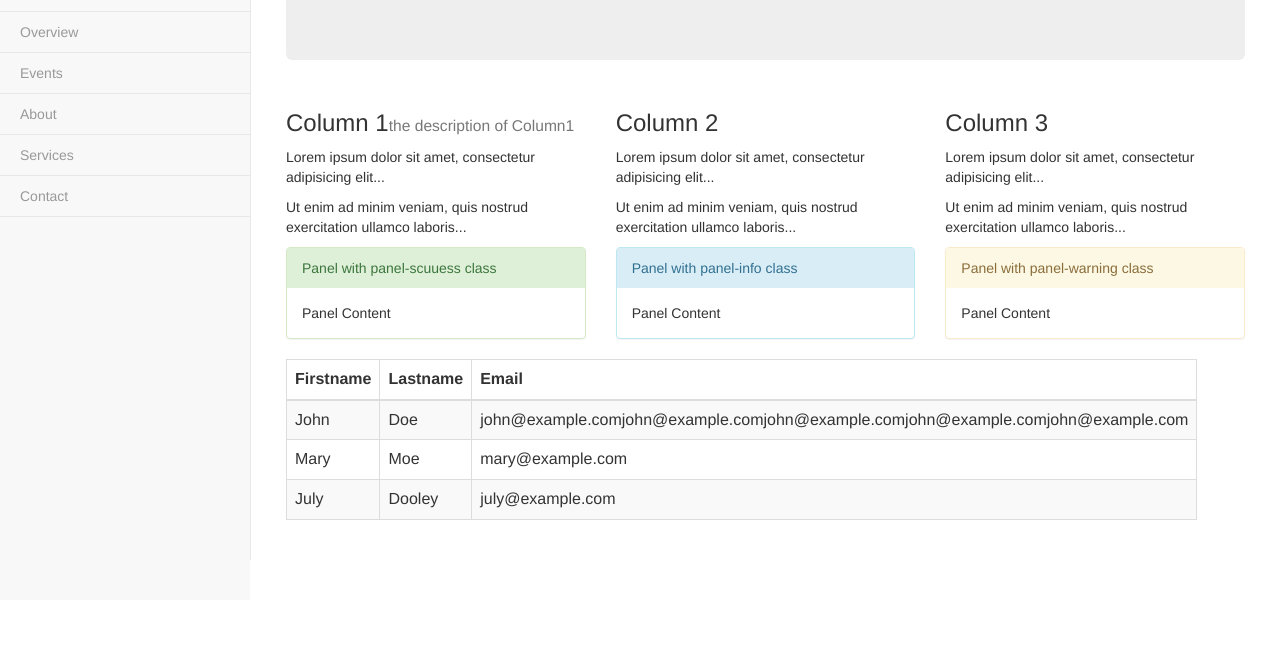
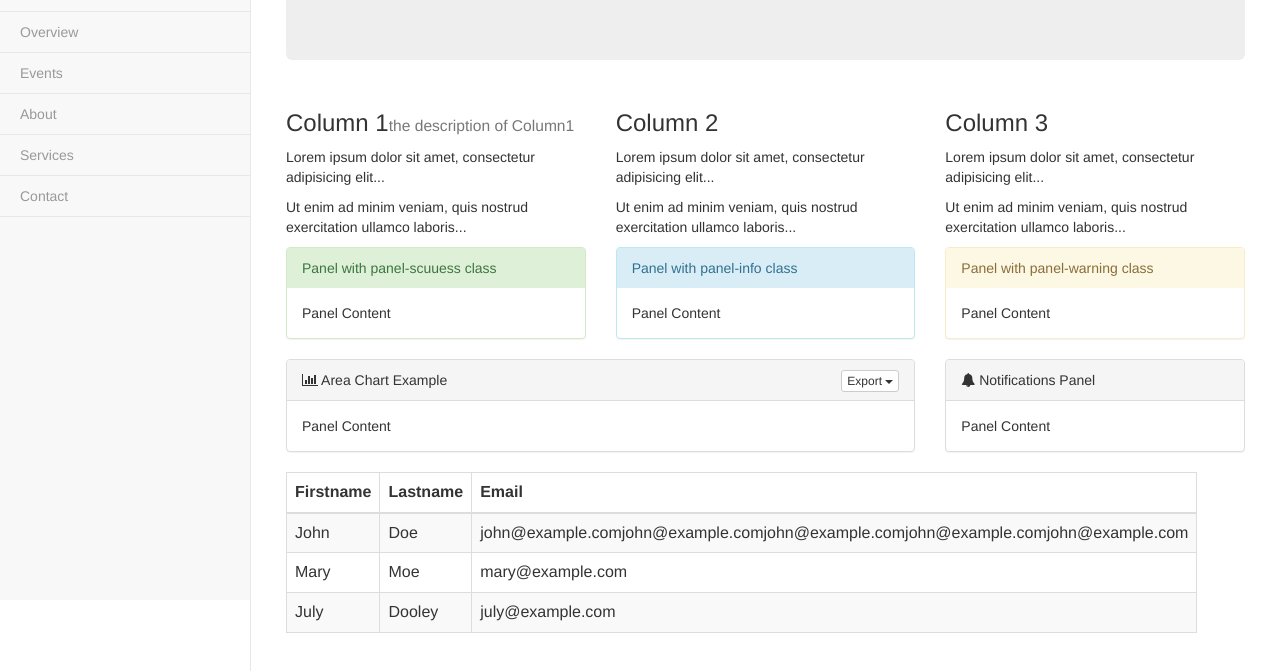
Before and after one commit to super1988amy/mocking-bootstrap, a website: page index.html in a window 1280 px wide. Shown: the part 251-922 px from the top of the page. Before the commit the page ends 811 px from the top, so only its background shows below. Drawn offline with Linux system fonts and the light colour scheme.

Commit message:
add the chart and notification panel group

```diff
--- a/index.html
+++ b/index.html
@@ -194,10 +194,37 @@
 
 
           </div>
+          <!--panel group End-->
 
 
+          <!--panel group Start-->
+          <div class="row">
+            <div class="col-sm-8 col-xs-12">
+              <div class="panel panel-default">
+                <div class="panel-heading"><i class="fa fa-bar-chart"></i> Area Chart Example
+                  <div class="pull-right">
+                    <div class="btn-group btn-group-xs">
+                      <button type="button" class="btn btn-default dropdown-toggle" data-toggle="dropdown">
+                      Export <span class="caret"></span></button>
+                      <ul class="dropdown-menu" role="menu">
+                        <li><a href="#">PDF</a></li>
+                        <li><a href="#">Excel</a></li>
+                      </ul>
+                    </div>
+                  </div>
 
-          <!--panel group End-->
+                </div>
+                <div class="panel-body">Panel Content</div>
+              </div>
+            </div>
+            <div class="col-sm-4 col-xs-12">
+               <div class="panel panel-default">
+                <div class="panel-heading"><i class="fa fa-bell"></i> Notifications Panel</div>
+                <div class="panel-body">Panel Content</div>
+              </div>
+            </div>
+          </div>
+          <!--panel group END-->
 
 
           <div class="row">
```
Also changed, not shown: 1 other file.
